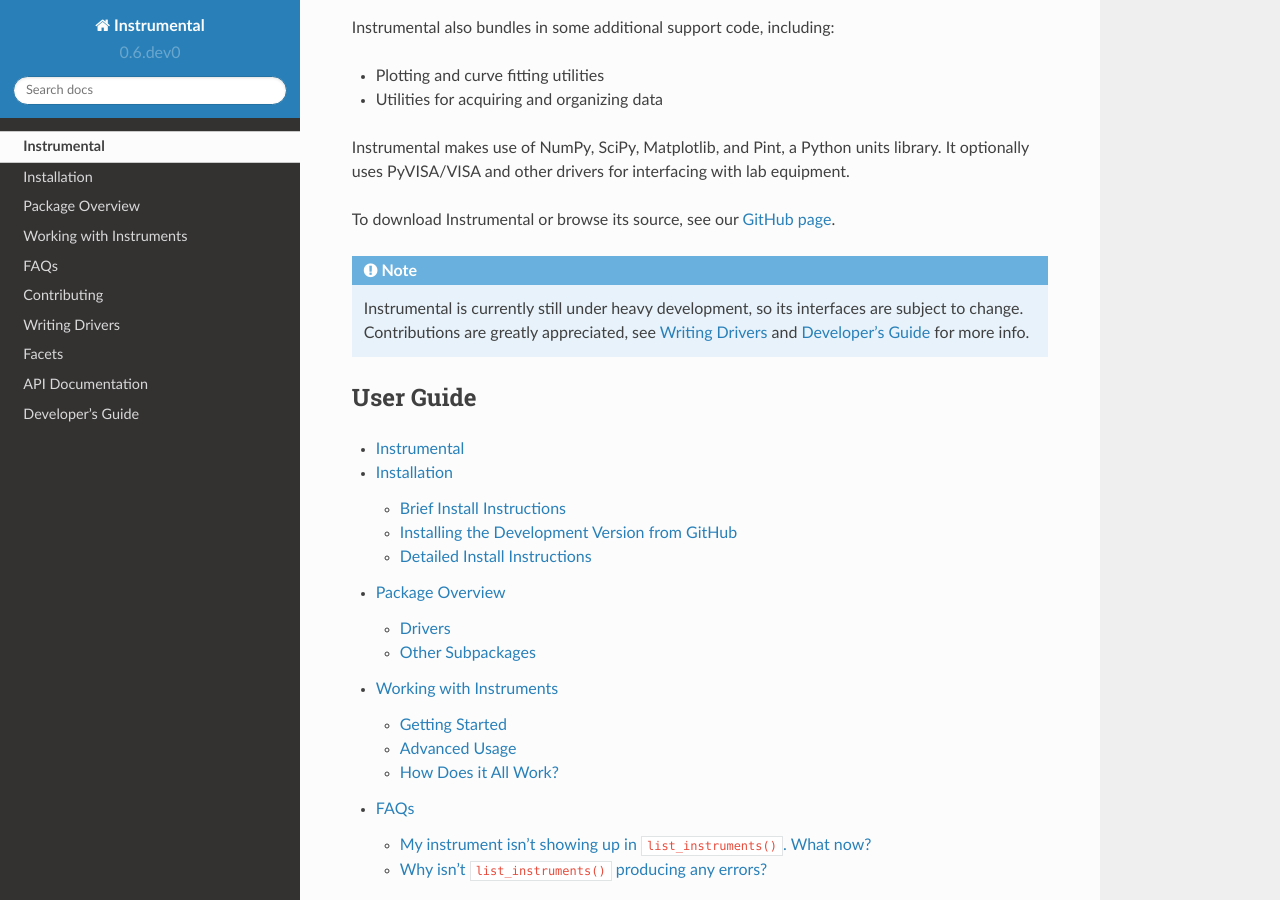
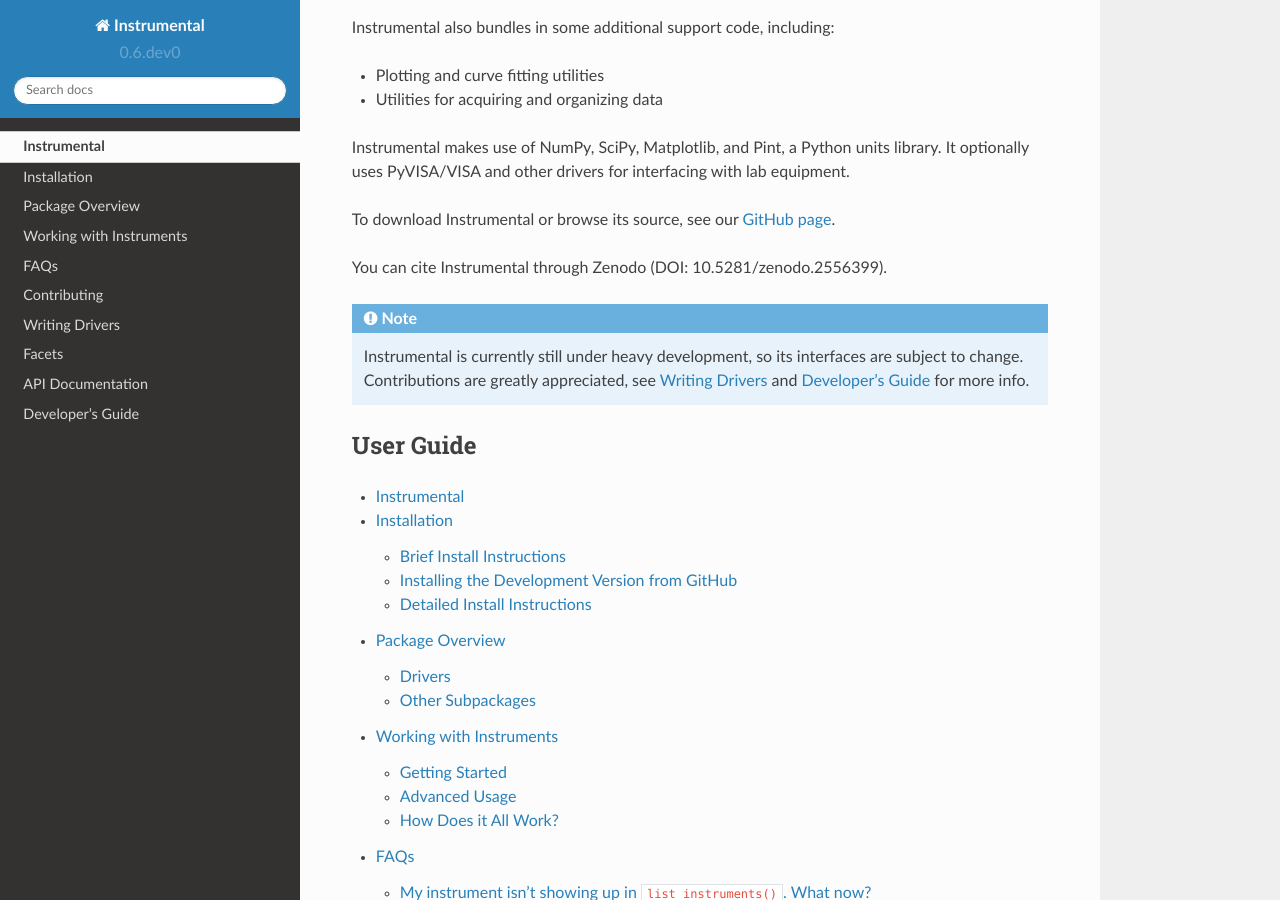
Before and after one commit to mabuchilab/Instrumental, a Sphinx documentation site: the page built from docs/index.rst, in a window 1280 px wide and 900 px high, scrolled down 887 px. Built offline with Sphinx 7.4.7 and the Read the Docs theme 2.0.0, drawn with Linux system fonts in a browser that asks for light colours; formulas are drawn with MathJax 3.

Commit message:
Added citation information

```diff
--- a/README.rst
+++ b/README.rst
@@ -13,6 +13,9 @@
 .. image:: https://readthedocs.org/projects/instrumental-lib/badge/
    :target: https://instrumental-lib.readthedocs.io
    :alt: Documentation
+
+.. image:: https://zenodo.org/badge/DOI/10.5281/zenodo.2556399.svg
+   :target: https://doi.org/10.5281/zenodo.2556399
 
 
 |logo| Instrumental
@@ -58,3 +61,5 @@ For install information, documentation, examples, and more, see our page on
 
 .. |logo| image:: images/logo-small.png
           :alt: Instrumental
+
+If you would like to cite Instrumental, to give it more visibility to other researchers, you can cite the repository through Zenodo (DOI: 10.5281/zenodo.2556399).
--- a/docs/index.rst
+++ b/docs/index.rst
@@ -46,6 +46,8 @@ lab equipment.
 To download Instrumental or browse its source, see our `GitHub page
 <https://github.com/mabuchilab/Instrumental>`_.
 
+You can cite Instrumental through Zenodo (DOI: 10.5281/zenodo.2556399).
+
 .. NOTE::
     Instrumental is currently still under heavy development, so its interfaces
     are subject to change. Contributions are greatly appreciated, see :doc:`driver-dev` and :doc:`developer` for more info.
```
